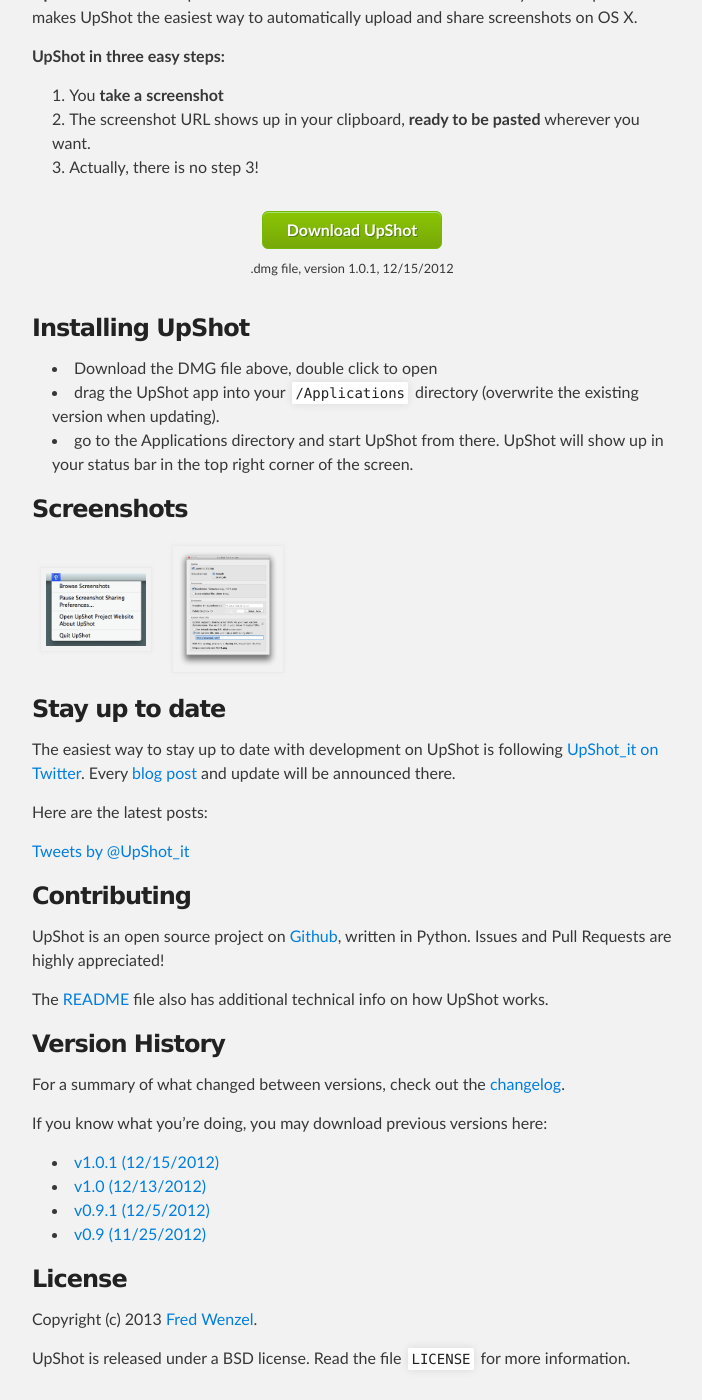
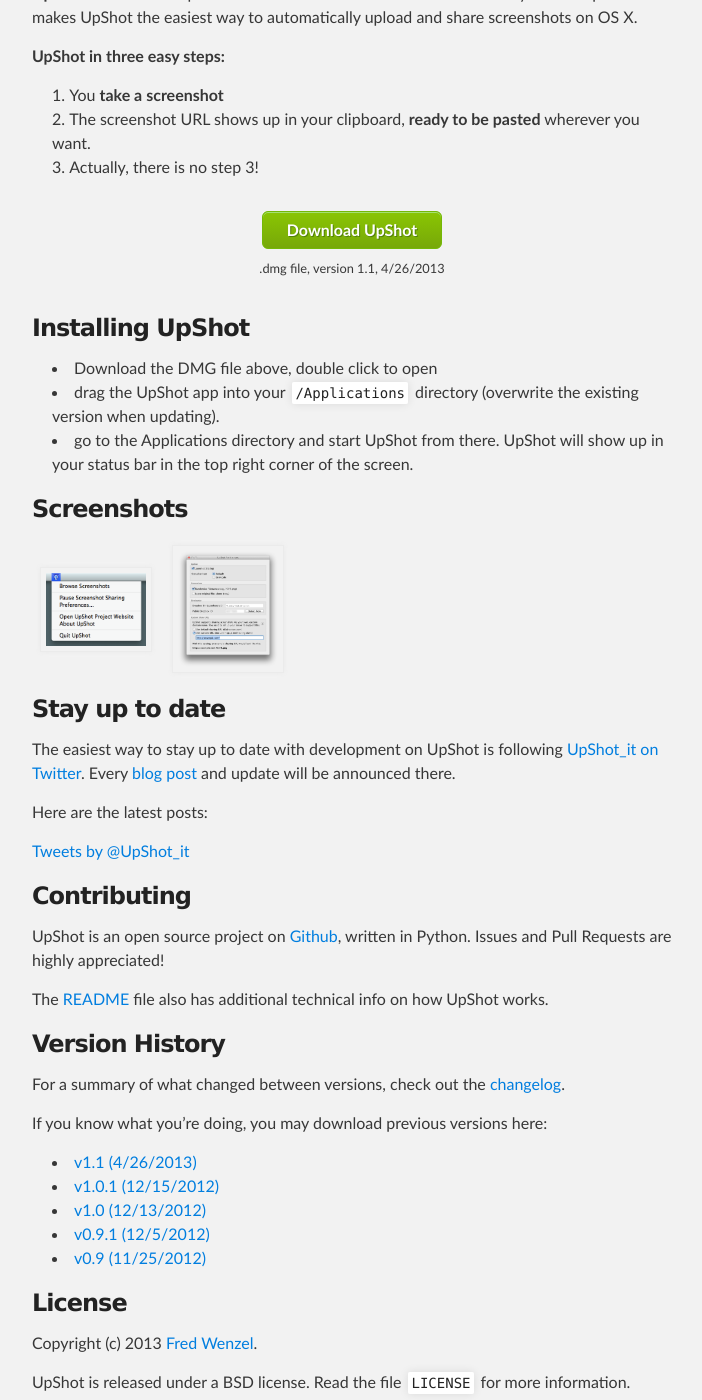
Before and after one commit to fwenzel/upshot, a Jekyll site: the page built from index.md, in a window 1280 px wide and 1400 px high, scrolled down 239 px. Shown: the whole window, without its empty margins (288-990 px from the left). Built offline with Jekyll 4.4.1, drawn with Linux system fonts in a browser that asks for light colours; nearby versions of some CDN libraries; comment, search, counter and statistics services are not loaded.

Commit message:
released version 1.1

```diff
--- a/index.md
+++ b/index.md
@@ -1,6 +1,7 @@
 ---
 layout: default
 versions:
+- [1.1, 4/26/2013]
 - [1.0.1, 12/15/2012]
 - [1.0, 12/13/2012]
 - [0.9.1, 12/5/2012]
```
